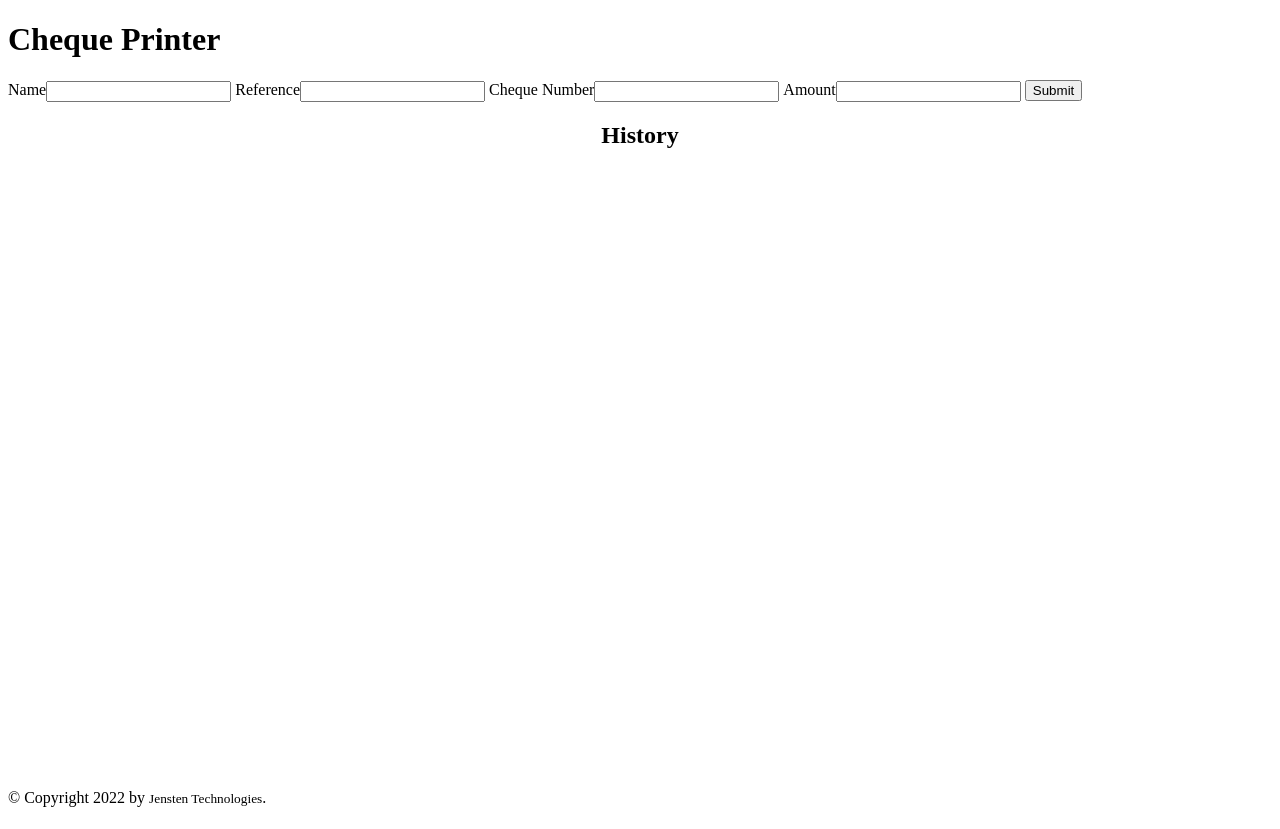
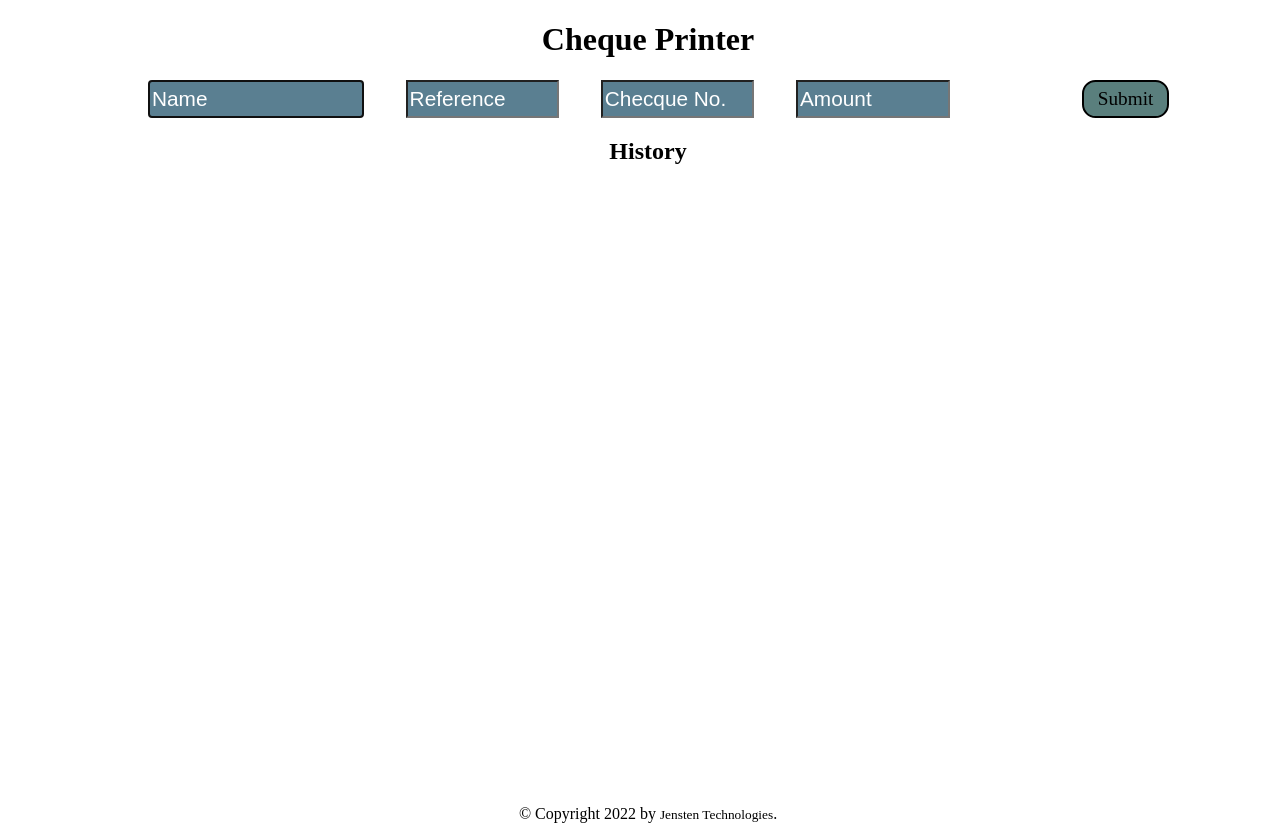
Before and after one commit to Supersharas/printer, a Flask app: template templates/print.html in a window 1280 px wide. Before the commit the page ends 807 px from the top, so only its background shows below. Run offline with Flask 2, Linux system fonts and the light colour scheme; the template is opened without the code that fills it, so the values that code supplies are empty.

Commit message:
input and button styled

```diff
--- a/app.py
+++ b/app.py
@@ -11,6 +11,7 @@ app = Flask(__name__)
 @app.route('/')
 def start():
 	record = reader()
+	record.reverse()
 	return render_template("print.html", record=record)
 
 
--- a/static/base.js
+++ b/static/base.js
@@ -29,10 +29,16 @@ function fetchPost(address, message){
     body: JSON.stringify(message)
   }).then(response => response.json()).then(function(response){
     if(response['success'] == true){
-      document.location.relode()
+      document.location.reload()
     }
     return response;
   }).catch(function(error){
   	console.log(error);
   })
 }
+
+var startKey = document.addEventListener("keyup", function(event) {
+  if (event.keyCode === 13) {
+    print();
+  }
+});
--- a/static/style.css
+++ b/static/style.css
@@ -1,12 +1,78 @@
 
+body {
+  width: 100%;
+  overflow-x: hidden;
+  position: relative;
+  text-align: center;
+  -webkit-touch-callout: none;
+  -webkit-user-select: none;
+  -khtml-user-select: none;
+  -moz-user-select: none;
+  -ms-user-select: none;
+  user-select: none;
+}
 
+#form {
+  display: flex;
+  justify-content: center;
 
-.input_holder {
-  display: inline-flex;
 }
 
 input, label {
   display: block;
+}
+
+input {
+  background-color: rgba(90, 127, 145);
+  margin: auto;
+  font-size: 1.3em;
+  height: 1.5em;
+  width: 7em;
+  margin-left: 1em;
+  margin-right: 1em;
+}
+
+.empty {
+  width: 7em;
+}
+
+button {
+  display: inline-block;
+  border-radius: 0.7em;
+  font-family: inherit;
+  line-height: 1.15;
+  font-size: 1.2em;
+  width: 4.5em;
+  height: 2em;
+  padding: 0;
+  text-align: center;
+  border-style: solid;
+  background: rgba(90, 127, 125);
+}
+
+table button{
+  font-size: 1em;
+  height:  1.5em;
+}
+
+button:hover {
+  font-size: 1.25em;
+  color: white;
+  background: rgba(90, 127, 165);
+  cursor: pointer;
+  transition: 0.8s;
+}
+
+table button:hover {
+  font-size: 1.04em;
+}
+
+button:focus {
+  outline: none;
+}
+
+#name {
+  width: 10em;
 }
 
 #history {
@@ -41,4 +107,17 @@ td {
   width: 100%;
   height: 1em;
   z-index: -1;
+  margin-top:  1em;
 }
+
+::-webkit-input-placeholder { /* Edge */
+  color: white;
+}
+
+:-ms-input-placeholder { /* Internet Explorer 10-11 */
+  color: white;
+}
+
+::placeholder {
+  color: white;
+}
--- a/templates/print.html
+++ b/templates/print.html
@@ -8,22 +8,11 @@
   <div id="page-container">
     <h1>Cheque Printer</h1>
     <div id='form'>
-      <div class="input_holder">
-        <label for="name">Name</label>
-        <input type="text" name="name" id="name">
-      </div>
-      <div class="input_holder">
-        <label for="reference">Reference</label>
-        <input type="text" name="reference" id="reference">
-      </div>
-      <div class="input_holder">
-        <label for="chequeNumber">Cheque Number</label>
-        <input type="text" name="chequeNumber" id="chequeNumber">
-      </div>
-      <div class="input_holder">
-        <label for="amount">Amount</label>
-        <input type="text" name="amount" id="amount">
-      </div>
+      <input type="text" name="name" id="name" placeholder="Name" autofocus>
+      <input type="text" name="reference" id="reference" placeholder="Reference">
+      <input type="text" name="chequeNumber" id="chequeNumber" placeholder="Checque No.">
+      <input type="text" name="amount" id="amount"  placeholder="Amount">
+      <div class="empty"></div>
       <button id="sub" type="submit" onclick="print()">Submit</button>
     </div>
     <div id="history">
```
Also changed, not shown: 1 other file.
